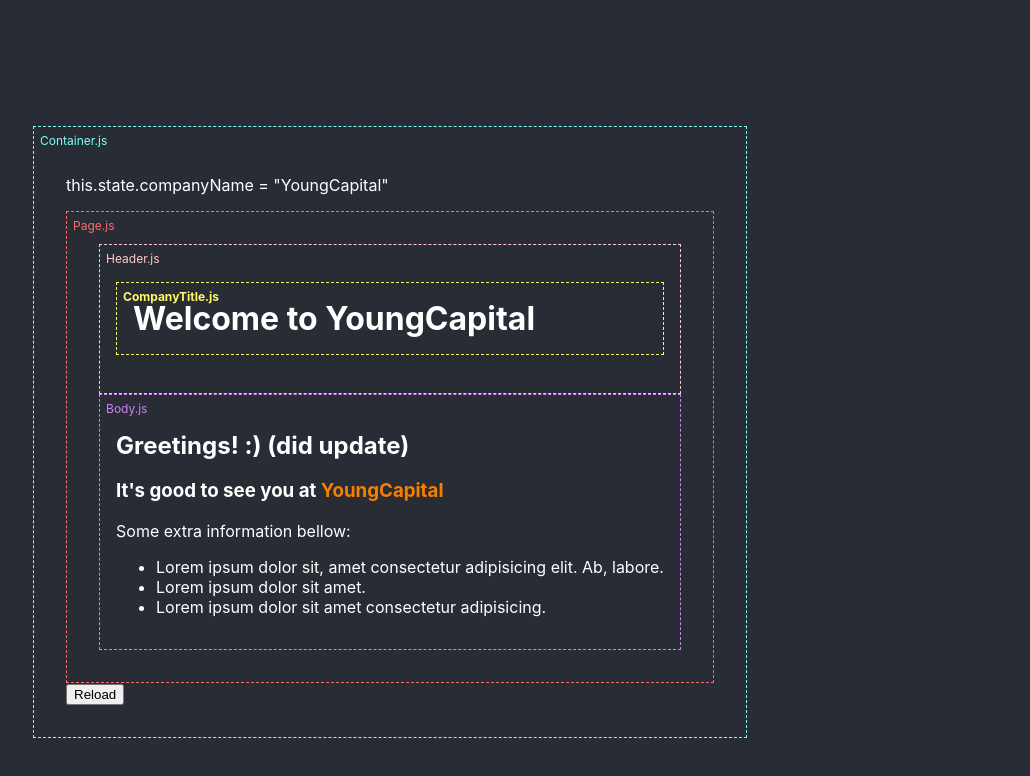
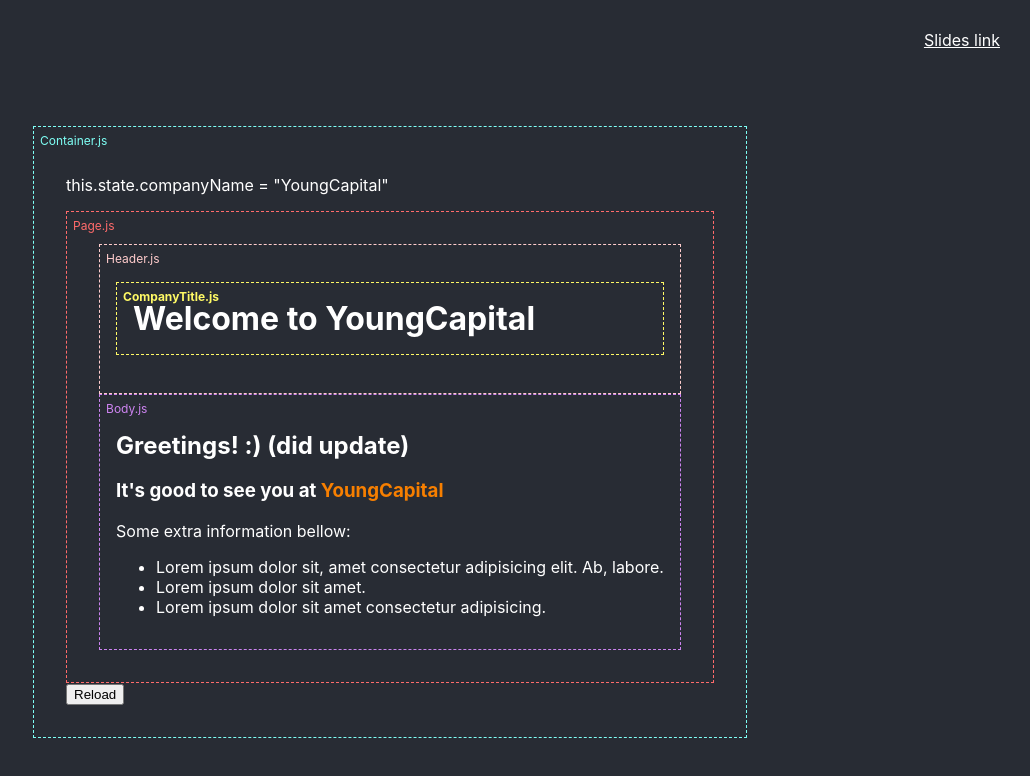
Before and after one commit to devraul/context-api-talk, a React (Create React App) app: page / in a window 1280 px wide. Shown: the top 776 px of the page, without its empty margins (250-1280 px from the left). Built offline with nearby package versions, Linux system fonts and the light colour scheme; the HTML template or start-up script is replaced by a standard one.

Commit message:
Add slides link

```diff
--- a/src/App.js
+++ b/src/App.js
@@ -14,10 +14,20 @@
   justify-content: center;
 `;
 
+const LinkStyled = styled.a`
+  color: white;
+  position: absolute;
+  top: 30px;
+  right: 30px;
+`;
+
 function App() {
   return (
     <AppStyled>
       <Container />
+      <LinkStyled href="https://devraul.github.io/context-api-talk/slides-context-api.html">
+        Slides link
+      </LinkStyled>
     </AppStyled>
   );
 }
```
